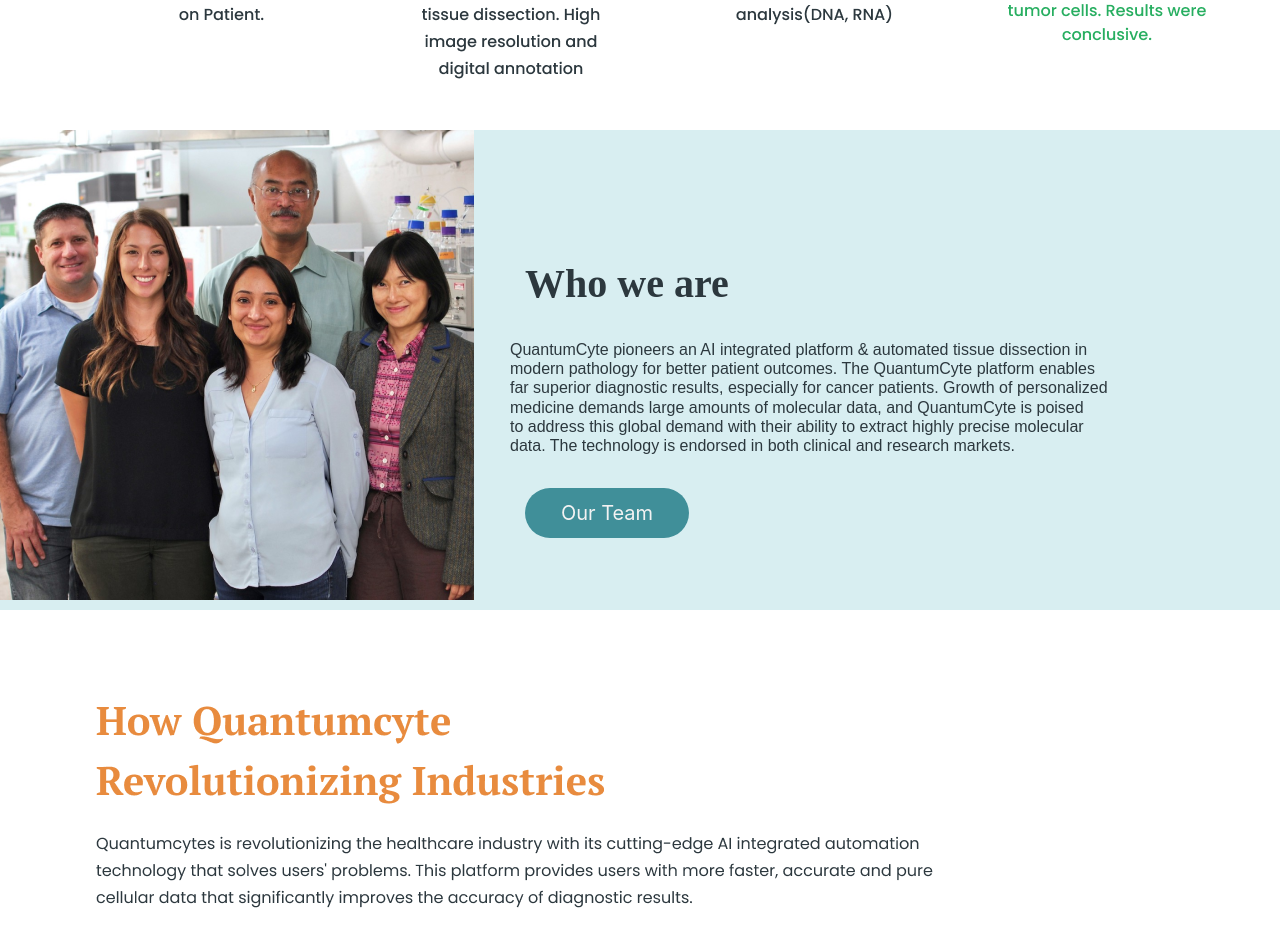
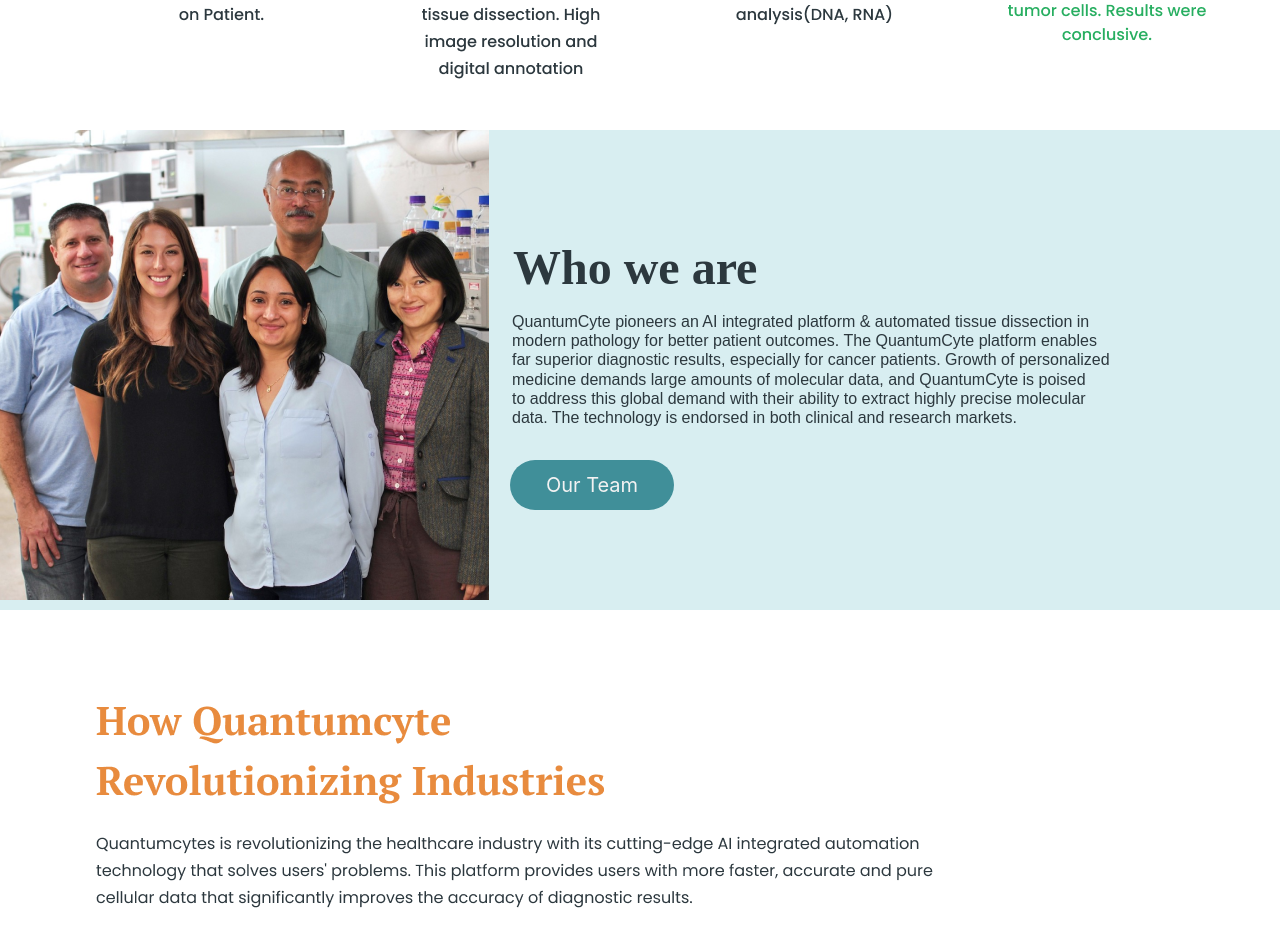
Before and after one commit to ArunRaj1997/sequoia1, a plain HTML site: page index.html in a window 1280 px wide. Shown: the part 1922-2849 px from the top of the page. Drawn offline with nearby package versions, Linux system fonts and the light colour scheme.

Commit message:
Add files via upload

```diff
--- a/index.html
+++ b/index.html
@@ -87,7 +87,7 @@
     </section>
     <section>
         <div class="frame row mt-5">
-            <div class="who-we-are">
+            <div class="who-we-are col-md-6">
                 <img class="groupimg" src="group-image.png" alt="">
                 <h1 class="heading-who">Who we are</h1>
                 <h2 class="who-we">QuantumCyte pioneers an AI integrated platform & automated tissue dissection in<br> modern pathology for better patient outcomes. The QuantumCyte platform enables<br> far superior diagnostic results, especially for cancer patients. Growth of personalized<br> medicine demands large amounts of molecular data, and QuantumCyte is poised<br> to address this global demand with their ability to extract highly precise molecular<br> data. The technology is endorsed in both clinical and research markets.</h2>
@@ -126,7 +126,7 @@
             <div class="col-md-6">
                 <div class="scrollable-container">
                     <div class="scrollable-content">
-                      <!-- Your cards here -->
+
                       <div class="card"> <h1 class="card1">CASE STUDY-1</h1>
                       <h2 class="card1-sub">Colorectal Cancer - Paired <br>design study</h2>
                       <h2 class="card1-sub1">Lorem Ipsum is simply dummy text of<br> the printing and typesetting industry.<br> Lorem Ipsum has been the industry's standard dummy text</h2></div>
@@ -142,9 +142,9 @@
                       <!-- ... -->
                     </div>
                   </div>
-                  <div class="scroll-arrow left-arrow">&larr; <img class="left-arrow1" src="Vector (4).png" alt="">
+                  <div class="scroll-arrow left-arrow">&larr;
                   </div>
-                    <div class="scroll-arrow right-arrow">&rarr; <img class="right-arrow1" src="Vector -arrow.png" alt=""></div>
+                    <div class="scroll-arrow right-arrow">&rarr;</div>
 
             </div>
         </div>
--- a/style.css
+++ b/style.css
@@ -7,7 +7,7 @@
 body{
     margin: 0;
     padding: 0;
-    position: relative;
+
     background-color: #828282;
 
 }
@@ -268,9 +268,9 @@ img.screen-2{
   }
 
   .card {
-    flex: 0 0 500px; /* Adjust the width as needed */
-    height: 350px; /* Adjust the height as needed */
-    margin-right: 10px; /* Adjust the margin as needed */
+    flex: 0 0 500px;
+    height: 350px;
+    margin-right: 10px;
     background-color: #ccc;
     padding: 30px;
     margin-top: 26px;
@@ -305,6 +305,7 @@ box-shadow: 0px 4px 12px #2C383E;
     border: none;
     margin-top: 16rem;
     margin-left: -11rem;
+    cursor: pointer;
 
   }
 
@@ -315,6 +316,7 @@ box-shadow: 0px 4px 12px #2C383E;
     border: none;
     margin-top: 16rem;
     margin-right: 8rem;
+    cursor: pointer;
   }
 
 
@@ -546,28 +548,29 @@ color: #2C383E;
     background: #D8EEF1
 }
 .who-we{
-    margin-top: -260px;
-    margin-left: 525px;
+
     font-size: 16px;
     color: #2C383E;
     font-family: sans-serif,"popins";
     font-weight: 400;
+    width: 38rem;
+    margin-top: -18rem;
+    margin-left: 32rem;
+}
 
-}
+
 .heading-who{
     position: absolute;
-width: 266px;
-height: 60px;
-left: 525px;
-margin-top: -346px;
-
-font-family: 'PT Serif';
-font-style: normal;
-font-weight: 700;
-font-size: 40px;
-line-height: 150%;
-
-color: #2C383E;
+    width: 20rem;
+    height: 16rem;
+    left: 33rem;
+    margin-top: -23rem;
+    font-family: 'PT Serif';
+    font-style: normal;
+    font-weight: 700;
+    font-size: 3rem;
+    line-height: 150%;
+    color: #2C383E;
 }
 .our-team{
     display: flex;
```
